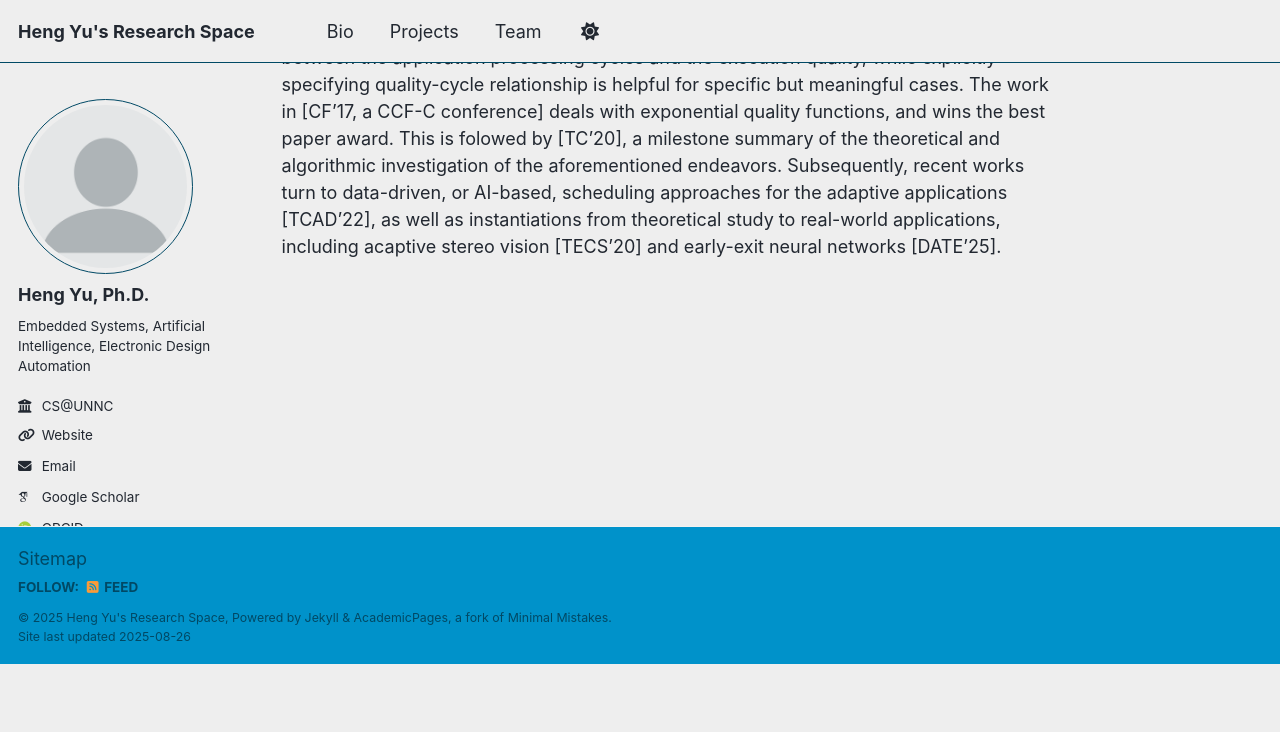
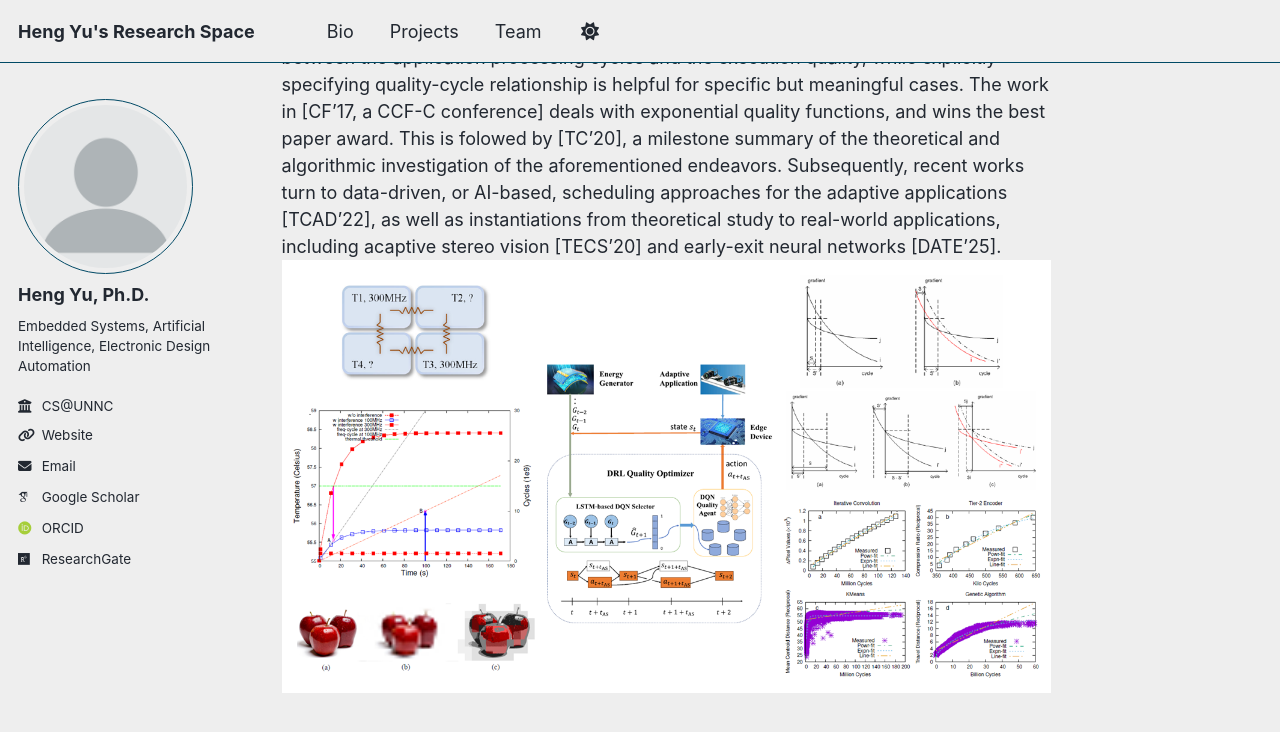
Before and after one commit to eleyuheng/eleyuheng.github.io, a Jekyll site: the page built from _pages/projects.md, in a window 1280 px wide and 900 px high, scrolled down 407 px. Shown: the top 732 px of the window. Built offline with Jekyll 4.4.1, drawn with Linux system fonts in a browser that asks for light colours; some web fonts are replaced; a script that is not in the unit is left out; before the commit the page ends 1071 px from its top, so only the background shows below that.

Commit message:
Update projects.md

```diff
--- a/_pages/projects.md
+++ b/_pages/projects.md
@@ -7,3 +7,4 @@ author_profile: true
 
 ### Real-Time Scheduling for Adaptive Embedded Applications
 This series of study focuses on theory and algorithms about scheduling the adaptive applications running on embedded computing systems. Adaptive applications constitute an important class of embedded applications that are able to flexibly adjust their execution volume and quality to accommodate, or impact, the scarce resource usage in embedded computing scenarios. My work starts from a theory for optimal time-slack reclamation in dynamic scheduling of the imprecise-computation applications [ASPDAC'08], then extends to leakage power consieration when leveraging DVFS for quality optimization [DAC'10], which is further extended to multi-processor scheduling [TC'12] and thermal constraints [DATE'14]. These works assume a monotonically increasing relationship between the application processing cycles and the execution quality, while explicitly specifying quality-cycle relationship is helpful for specific but meaningful cases. The work in [CF'17, a CCF-C conference] deals with exponential quality functions, and wins the best paper award. This is folowed by [TC'20], a milestone summary of the theoretical and algorithmic investigation of the aforementioned endeavors. Subsequently, recent works turn to data-driven, or AI-based, scheduling approaches for the adaptive applications [TCAD'22], as well as instantiations from theoretical study to real-world applications, including acaptive stereo vision [TECS'20] and early-exit neural networks [DATE'25].
+![Adaptive Application Scheduling!](/images/AdaptiveApplications.png "Adaptive Application Scheduling")
```
